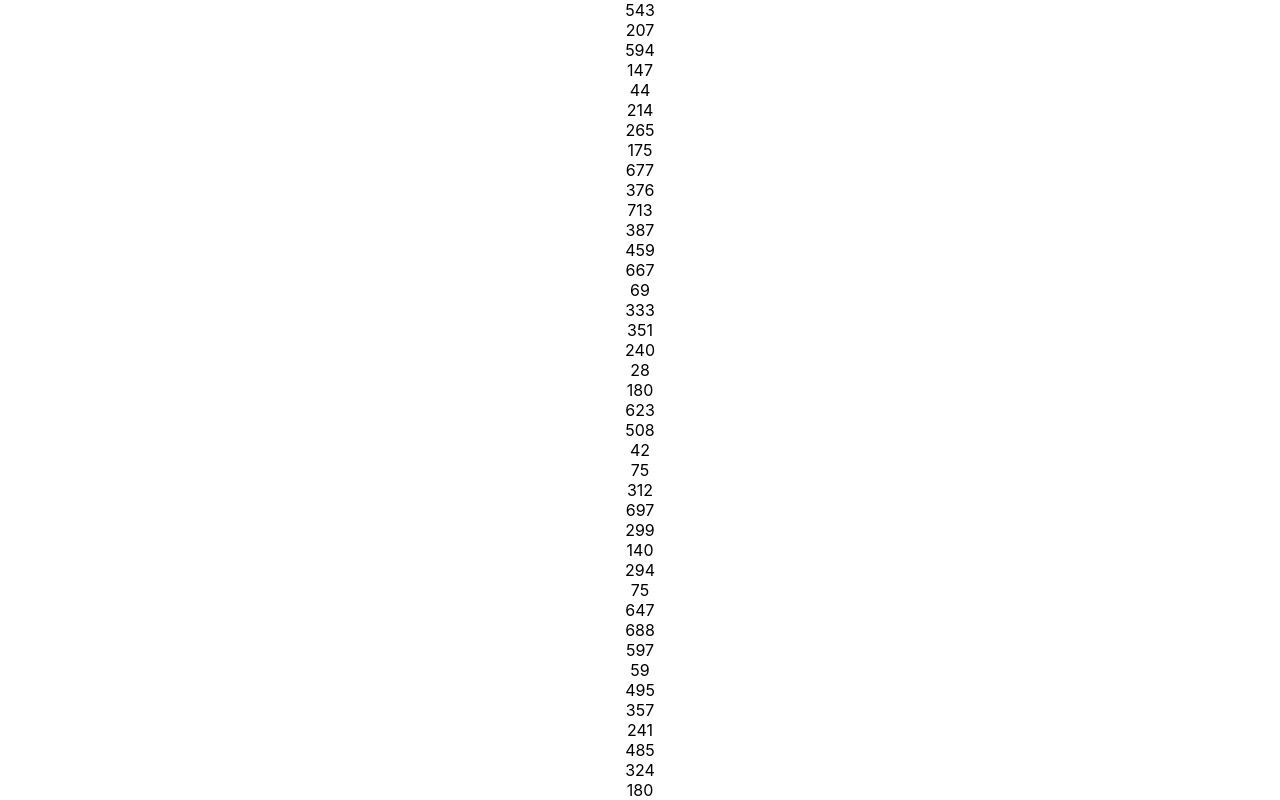
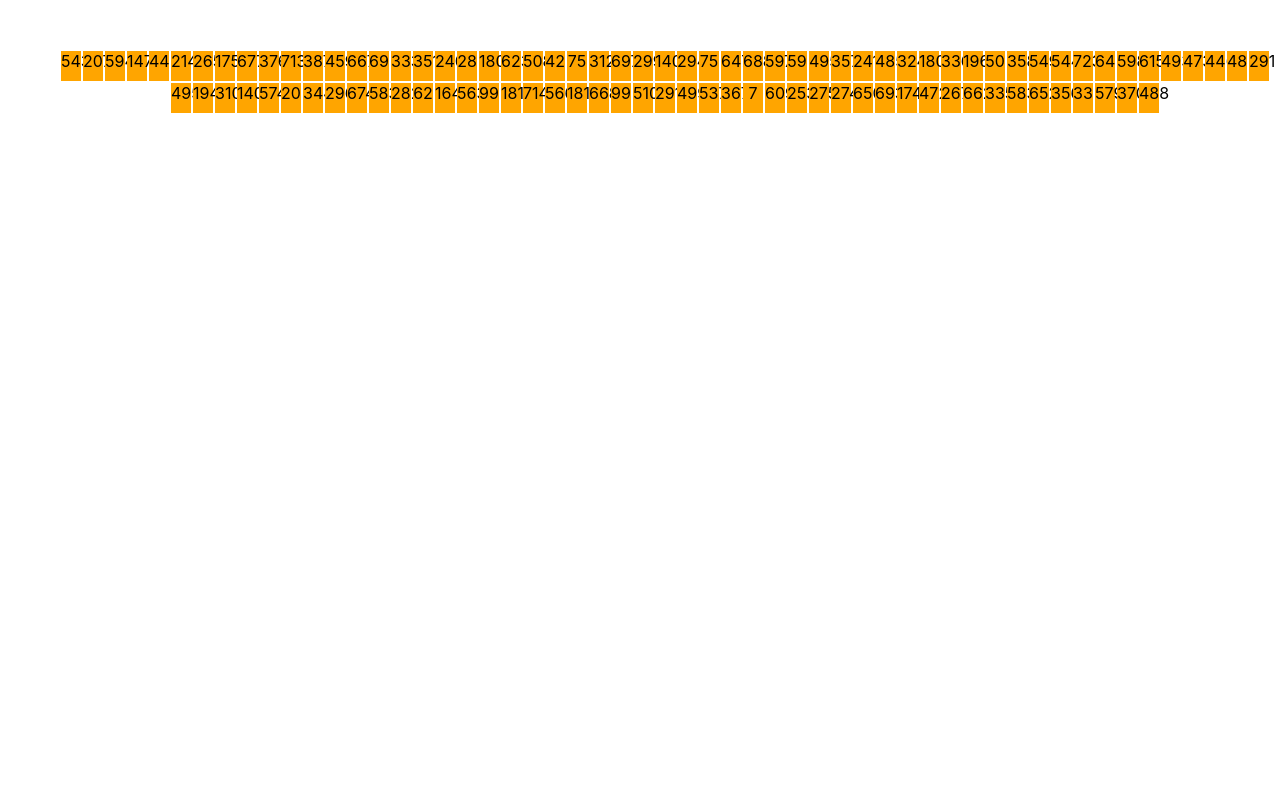
Before and after one commit to ruokun-niu/Sorting-Visualizer, a React (Create React App) app: page / in a window 1280 px wide. Shown: the top 800 px of the page. Built offline with nearby package versions, Linux system fonts and the light colour scheme.

Commit message:
Basic CSS for the array bars

```diff
--- /dev/null
+++ b/src/SortingVisualizer/SortingVisualizer.css
@@ -0,0 +1,14 @@
+.array-bar {
+    width: 20px;
+    height: 30px;
+    background-color: orange;
+    display: inline-block;
+    margin: 1px;
+}
+
+
+.array-container {
+  position: absolute;
+  top: 50px;
+  left: 50px;
+}
--- a/src/SortingVisualizer/SortingVisualizer.jsx
+++ b/src/SortingVisualizer/SortingVisualizer.jsx
@@ -1,4 +1,5 @@
 import React from 'react';
+import './SortingVisualizer.css';
 
 
 export default class SortingVisualizer extends React.Component {
```
